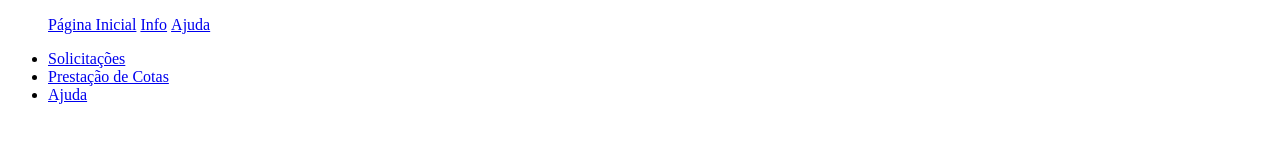
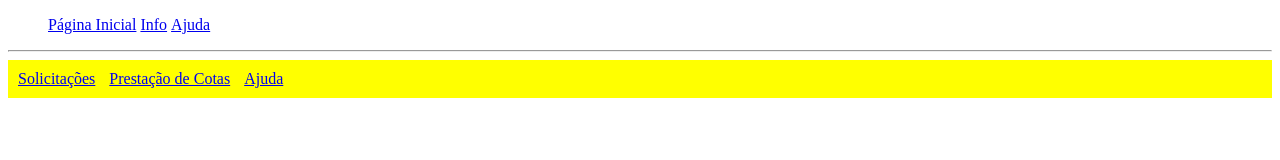
Before and after one commit to lucastiburtino/deslocamentos, a website: page basic-html-css/main.html in a window 1280 px wide. Drawn offline with Linux system fonts and the light colour scheme.

Commit message:
add some styling

```diff
--- a/basic-html-css/main.html
+++ b/basic-html-css/main.html
@@ -20,6 +20,7 @@
       </nav>
     </header>
 
+    <hr>
 
     <main>
 
--- a/basic-html-css/styles.css
+++ b/basic-html-css/styles.css
@@ -1,3 +1,16 @@
 .navbar li {
     display: inline-block;
 }
+
+
+.main-navbar {
+    background-color: yellow;
+    margin: 0;
+    padding: 5px;
+}
+
+
+.main-navbar li {
+    display: inline-flex;
+    margin: 5px;
+}
```
